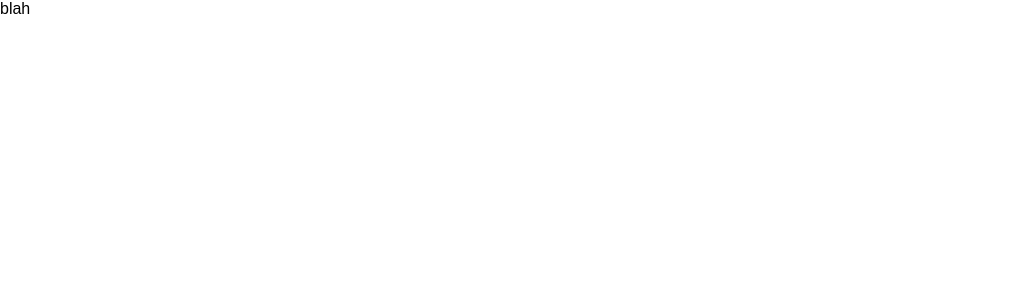
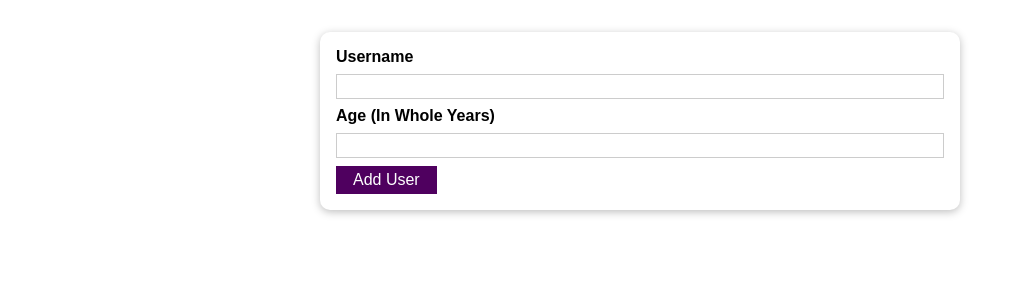
Before and after one commit to TortoiseRevenge/StudentTracker, a React (Create React App) app in the folder 01-starting-project/: page / in a window 1280 px wide. Shown: the top 300 px of the page, without its empty margins (0-1026 px from the left). Built offline with nearby package versions, Linux system fonts and the light colour scheme.

Commit message:
add username

```diff
--- a/01-starting-project/src/App.js
+++ b/01-starting-project/src/App.js
@@ -1,10 +1,10 @@
-import React from 'react';
-
+import React from "react";
+import AddUser from "./components/users/AddUser.js";
 
 function App() {
   return (
     <div>
-      blah
+      <AddUser></AddUser>
     </div>
   );
 }
--- /dev/null
+++ b/01-starting-project/src/components/UI/Button.css
@@ -0,0 +1,18 @@
+button {
+  font: inherit;
+  border: 1px solid #4f005f;
+  background: #4f005f;
+  color: white;
+  padding: 0.25rem 1rem;
+  cursor: pointer;
+}
+
+button:hover,
+button:active {
+  background: #741188;
+  border-color: #741188;
+}
+
+button:focus {
+  outline: none;
+}
--- /dev/null
+++ b/01-starting-project/src/components/UI/Button.js
@@ -0,0 +1,14 @@
+import React from "react";
+import "./Button.css";
+
+const Button = (props) => {
+  return (
+    <div>
+      <button type={props.type || "button"} onClick={props.ClickHandler}>
+        {props.children}
+      </button>
+    </div>
+  );
+};
+
+export default Button;
--- /dev/null
+++ b/01-starting-project/src/components/UI/Card.css
@@ -0,0 +1,10 @@
+.card {
+    background: white;
+    box-shadow: 0 2px 8px rgba(0,0,0,0.26);
+    border-radius: 10px;
+
+    margin: 2rem auto;
+    padding: 1rem;
+    width: 90%;
+    max-width: 40rem;
+}
--- /dev/null
+++ b/01-starting-project/src/components/UI/Card.js
@@ -0,0 +1,10 @@
+import React from 'react';
+import './Card.css';
+
+const Card = (props) => {
+    return(
+        <div className='card'>{props.children}</div>
+    );
+};
+
+export default Card;
--- /dev/null
+++ b/01-starting-project/src/components/users/AddUser.css
@@ -0,0 +1,19 @@
+label {
+  display: block;
+  font-weight: bold;
+  margin-bottom: 0.5rem;
+}
+
+input {
+  font: inherit;
+  display: block;
+  width: 100%;
+  border: 1px solid #ccc;
+  padding: 0.15rem;
+  margin-bottom: 0.5rem;
+}
+
+input:focus {
+  outline: none;
+  border-color: #4f005f;
+}
--- /dev/null
+++ b/01-starting-project/src/components/users/AddUser.js
@@ -0,0 +1,40 @@
+import React, { useState } from "react";
+import "./AddUser.css";
+import Card from "../UI/Card.js";
+import Button from "../UI/Button.js";
+
+const AddUser = (props) => {
+  const [enteredUsername, setEnteredUsername] = useState("");
+  const [enteredAge, setEnteredAge] = useState("");
+  function usernameChangeHandler(event) {
+    setEnteredUsername(event.target.value);
+  }
+  function ageChangeHandler(event) {
+    setEnteredAge(event.target.value);
+  }
+  function addUserHandler(event) {
+    event.preventDefault();
+    if (enteredUsername.trim().length === 0 || enteredAge.trim().length === 0) {
+      return;
+    }
+    if (+enteredAge < 1) {
+      return;
+    }
+    console.log(enteredUsername, enteredAge);
+    setEnteredUsername("");
+    setEnteredAge("");
+  }
+  return (
+    <Card>
+      <form onSubmit={addUserHandler}>
+        <label htmlFor="username">Username</label>
+        <input value={enteredUsername} id="username" type="text" onChange={usernameChangeHandler}></input>
+        <label htmlFor="age">Age (In Whole Years)</label>
+        <input value={enteredAge} id="age" type="number" onChange={ageChangeHandler}></input>
+        <Button type="submit">Add User</Button>
+      </form>
+    </Card>
+  );
+};
+
+export default AddUser;
```
